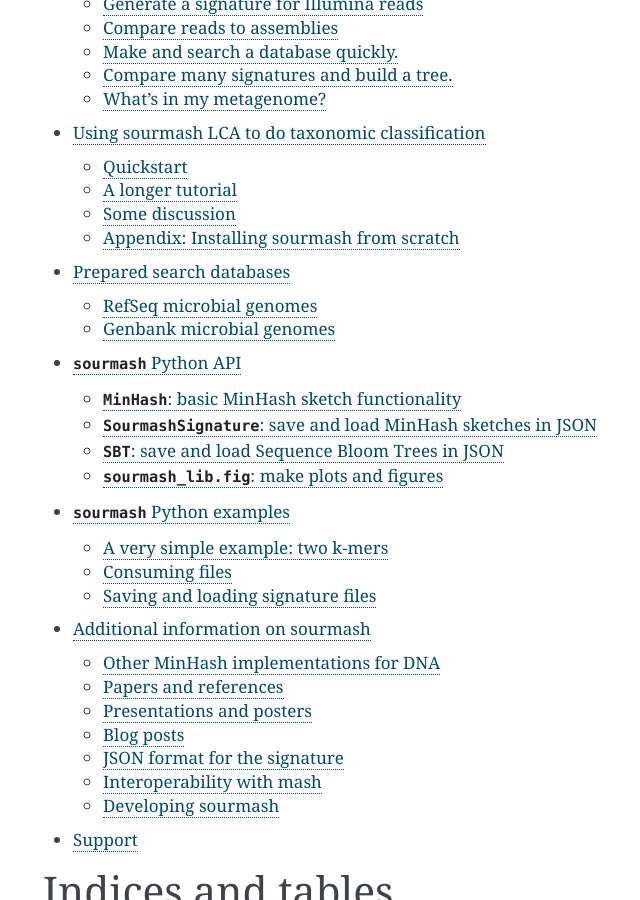
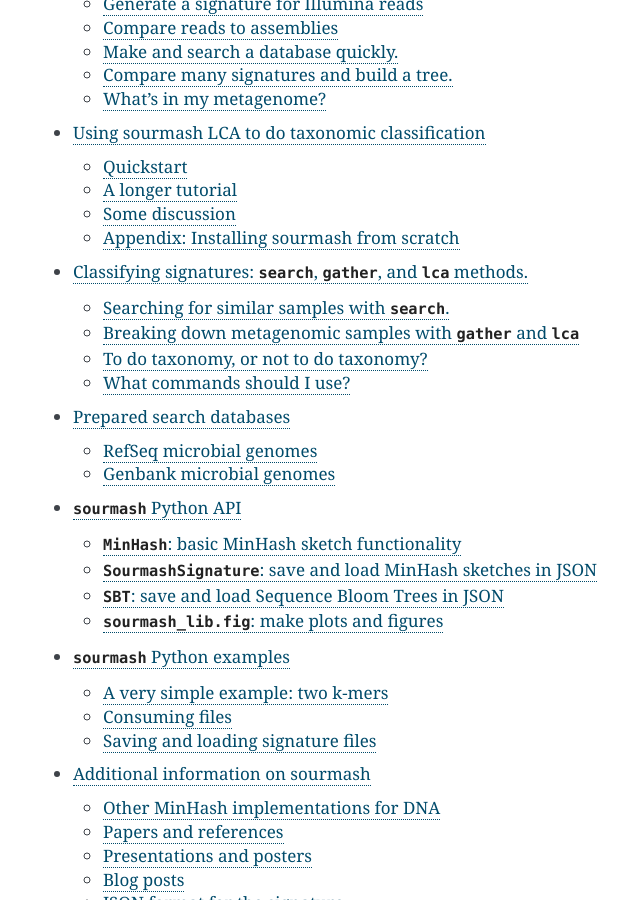
Before and after one commit to sourmash-bio/sourmash, a Sphinx documentation site: the page built from doc/index.rst, in a window 1280 px wide and 900 px high, scrolled down 1070 px. Shown: the whole window, without its empty margins (377-1017 px from the left). Built offline with Sphinx 7.4.7, drawn with Linux system fonts in a browser that asks for light colours; pages that are not in the unit, such as notebooks, are missing from menus; some of the changed lines change nothing that is shown; some of the changed text lies outside the part shown.

Commit message:
add some docs on search, gather, and lca

```diff
--- /dev/null
+++ b/doc/classifying-signatures.md
@@ -0,0 +1,101 @@
+# Classifying signatures: `search`, `gather`, and `lca` methods.
+
+sourmash provides several different techniques for doing
+classification and breakdown of signatures.
+
+## Searching for similar samples with `search`.
+
+The `sourmash search` command is most useful when you are looking for
+high similarity matches to other signatures; this is the most basic use
+case for MinHash searching.  The command takes a query signature and one
+or more search signatures, and finds all the matches it can above a particular
+threshold.
+
+By default `search` will find matches with high [*Jaccard
+similarity*](https://en.wikipedia.org/wiki/Jaccard_index), which will
+consider all of the k-mers in the union of the two samples.
+Practically, this means that you will only find matches if there is
+both high overlap between the samples *and* relatively few k-mers that
+are disjoint between the samples.  This is effective for finding genomes
+or transcriptomes that are similar but rarely works well for samples
+of vastly different sizes.
+
+One useful modification to `search` is to calculate containment with
+`--containment` instead of the (default) similarity; this will find
+matches where the query is contained within the subject, but the
+subject may have many other k-mers in it. For example, if you are using
+a plasmid as a query, you would use `--containment` to find genomes
+that contained that plasmid.
+
+See [the main sourmash
+tutorial](http://sourmash.readthedocs.io/en/latest/tutorials.html#make-and-search-a-database-quickly)
+for information on using `search` with and without `--containment`.
+
+## Breaking down metagenomic samples with `gather` and `lca`
+
+Neither search option (similarity or containment) is effective when
+comparing or searching with metagenomes, which typically have a
+mixture of many different genomes.  While you might use containment to
+see if a query genome is present in one or more metagenomes, a common
+question to ask is the reverse: **what genomes are in my metagenome?*
+
+We have implemented two algorithms in sourmash to do this.
+
+One, approaches based on lowest common ancestor ("LCA"), uses
+taxonomic information from e.g. GenBank to classify individual k-mers,
+and then infers taxonomic distributions of metagenome contents from
+the presence of these individual k-mers. (This is the approach
+pioneered by [Kraken](https://ccb.jhu.edu/software/kraken/) and many
+other tools.)  `sourmash lca` can be used to classify individual
+genome bins with `classify`, or summarize metagenome taxonomy with
+`summarize`.  The [sourmash lca
+tutorial](http://sourmash.readthedocs.io/en/latest/tutorials-lca.html)
+shows how to use the `lca classify` and `summarize` commands, and also
+provides guidance on building your own database.
+
+The other approach, `gather`, breaks a metagenome down into individual
+genomes based on greedy partitioning. Essentially, it takes a query
+metagenome and searches the database for the most highly contained
+genome; it then subtracts that match from the metagenome, and repeats.
+At the end it reports how much of the metagenome remains unknown.  The
+[basic sourmash
+tutorial](http://sourmash.readthedocs.io/en/latest/tutorials.html#what-s-in-my-metagenome)
+has some sample output from using gather with GenBank.
+
+Our preliminary benchmarking suggests that `gather` is the most accurate
+method available for doing strain-level resolution of genomes. More on that
+as we move forward!
+
+## To do taxonomy, or not to do taxonomy?
+
+By default, there is no taxonomic information provided in sourmash
+signatures or SBT databases of signatures.  Generally what this means
+is that you will have to provide your own mapping from a match to some
+taxonomic hierarchy.  This is generally appropriate when you are working
+with lots of genomes that have no taxonomic information.
+
+The `lca` subcommands, however, work with LCA databases, which can only
+be built for genomes for which taxonomic information is present.  This is
+one of the main differences between the `sourmash lca` subcommands and the
+basic `sourmash search` functionality.
+
+We're still thinking about how to combine taxonomy and search, so feedback
+is welcome.
+
+## What commands should I use?
+
+It's not always easy to figure that out, we know! We're thinking about
+better tutorials and documentation constantly.
+
+We suggest the following approach:
+
+* build some signatures and do some searches, to get some basic familiarity
+  with sourmash;
+
+* explore the available databases;
+
+* then ask questions [via the issue tracker](https://github.com/dib-lab/sourmash/issues) and we will do our best to help you out!
+
+This helps us figure out what people are actually interested in doing, and
+any help we provide via the issue tracker will eventually be added into the
+documentation.
--- a/doc/index.rst
+++ b/doc/index.rst
@@ -65,6 +65,7 @@
    command-line
    tutorials
    tutorials-lca
+   classifying-signatures
    databases
    api
    api-example
```
